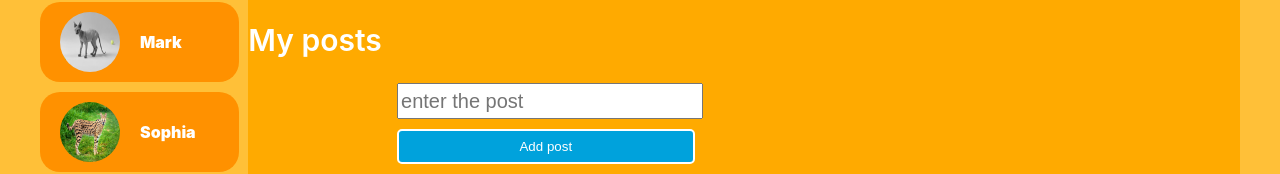
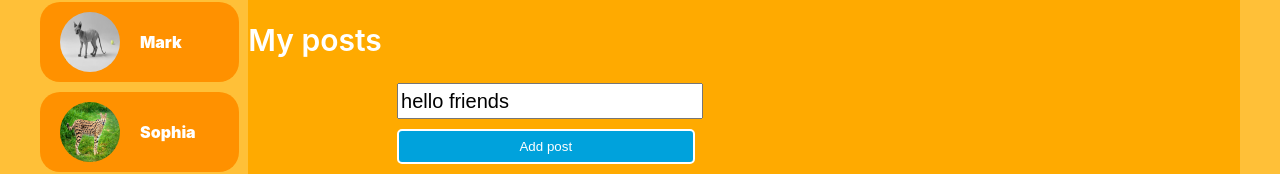
Before and after one commit to arinanikoliuk/ElonMusk, a React (Create React App) app: page / in a window 1280 px wide. Shown: the part 553-727 px from the top of the page. Built offline with nearby package versions, Linux system fonts and the light colour scheme.

Commit message:
new input text

```diff
--- a/src/App.js
+++ b/src/App.js
@@ -14,8 +14,8 @@ function App(props) {
     <Header />
     <NavBar navMenu={props.state.navMenu} />
     <Routes>
-    <Route path="/" element={<Profile data={props.state.profile_page} addPost={props.addPost}/>} />
-      <Route path="/profile" element={<Profile data={props.state.profile_page} addPost={props.addPost}/>} />
+    <Route path="/" element={<Profile data={props.state.profile_page} addPost={props.addPost} new_post_text={props.state.profile_page.new_post_text} onNewPostText={props.onNewPostText}/>} />
+      <Route path="/profile" element={<Profile data={props.state.profile_page} addPost={props.addPost} new_post_text={props.state.profile_page.new_post_text} onNewPostText={props.onNewPostText}/>} />
       <Route path="/dialogs" element={<Dialogs dialog={props.state.dialogs_page} messages_data={props.state.messages_data} addMessage={props.addMessage}/>} />
       <Route path="/feed" element={<Feed />} />
       <Route path="/friends" element={<Friends />} />
--- a/src/Data/state.js
+++ b/src/Data/state.js
@@ -18,7 +18,8 @@ let state={
             {imageSrc: cat3, names:"Serval", description:"African servals are small, slender cats with long legs, a lean body, a short tail, and a small head. Their extra-long neck and legs give them the nickname-giraffe cat", id:2},
             {imageSrc: cat2, names:"Sfinks", description:"Sphynx was developed through selective breeding of these animals, starting in the 1960s. They always have cold", id:3},
             {imageSrc: cat4, names:"Bengal", description:"Bengal cat is a breed of hybrid cat created from crossing of an Asian leopard cat with domestic cats, especially the spotted Egyptian Mau.This cats are very adorable and affectionate", id:1}
-        ]
+        ],
+        new_post_text: "hello friends"
     },
     dialogs_page:{
         dialogs_data:[
@@ -41,11 +42,17 @@ let state={
     }
 }
 
+export let onNewPostText=(text)=>{
+    state.profile_page.new_post_text=text
+    rerenderTree(state)
+}
+
 export let addPost=(postText)=>{
     let newPost ={
         image:tesla, title:"Cars", text:postText, id:4, likes:0
     }
     state.profile_page.post1_data.unshift(newPost)
+    state.profile_page.new_post_text=""
     // state.profile_page.post1_data.push(newPost)
     rerenderTree(state)
 }
--- a/src/components/profile/Profile.jsx
+++ b/src/components/profile/Profile.jsx
@@ -10,13 +10,17 @@ function Profile(props) {
     // alert(document.querySelector("input").value)
     // alert(postText.current.value)
   }
+  let onNewPostText=()=>{
+    props.onNewPostText(postText.current.value)
+  }
+  console.log(props)
     return(
       <div className="profile">
         <Profileinfo/>
           <h2 className="posts-text">My posts</h2>
-          <input ref={postText} placeholder="enter the post" />
+          <input onChange={onNewPostText} value={props.new_post_text} ref={postText} placeholder="enter the post" />
           <button onClick={addPost}>Add post</button>
-        <Posts post_data={props.data.post1_data} addPost={props.addPost}/>
+        <Posts post_data={props.data.post1_data} addPost={props.addPost} new_post_text={props.new_post_text} onNewPostText={props.onNewPostText}/>
         <Posts description_cat={props.data.description_cats} addPost={props.addPost}/>
         {/* <Posts message={props.message} answer={props.answer} name={props.name} /> */}
       </div>
--- a/src/render.jsx
+++ b/src/render.jsx
@@ -5,12 +5,13 @@ import App from './App';
 import reportWebVitals from './reportWebVitals';
 import {addPost} from "./Data/state"
 import {addMessage} from "./Data/state"
+import {onNewPostText} from "./Data/state"
 export let rerenderTree=(state)=>{
   const root = ReactDOM.createRoot(document.getElementById('root'));
   root.render(
     <React.StrictMode>
       <App
-        state={state} addPost={addPost} addMessage={addMessage}
+        state={state} onNewPostText={onNewPostText} addPost={addPost} addMessage={addMessage}
       />
     </React.StrictMode>
   )
```
